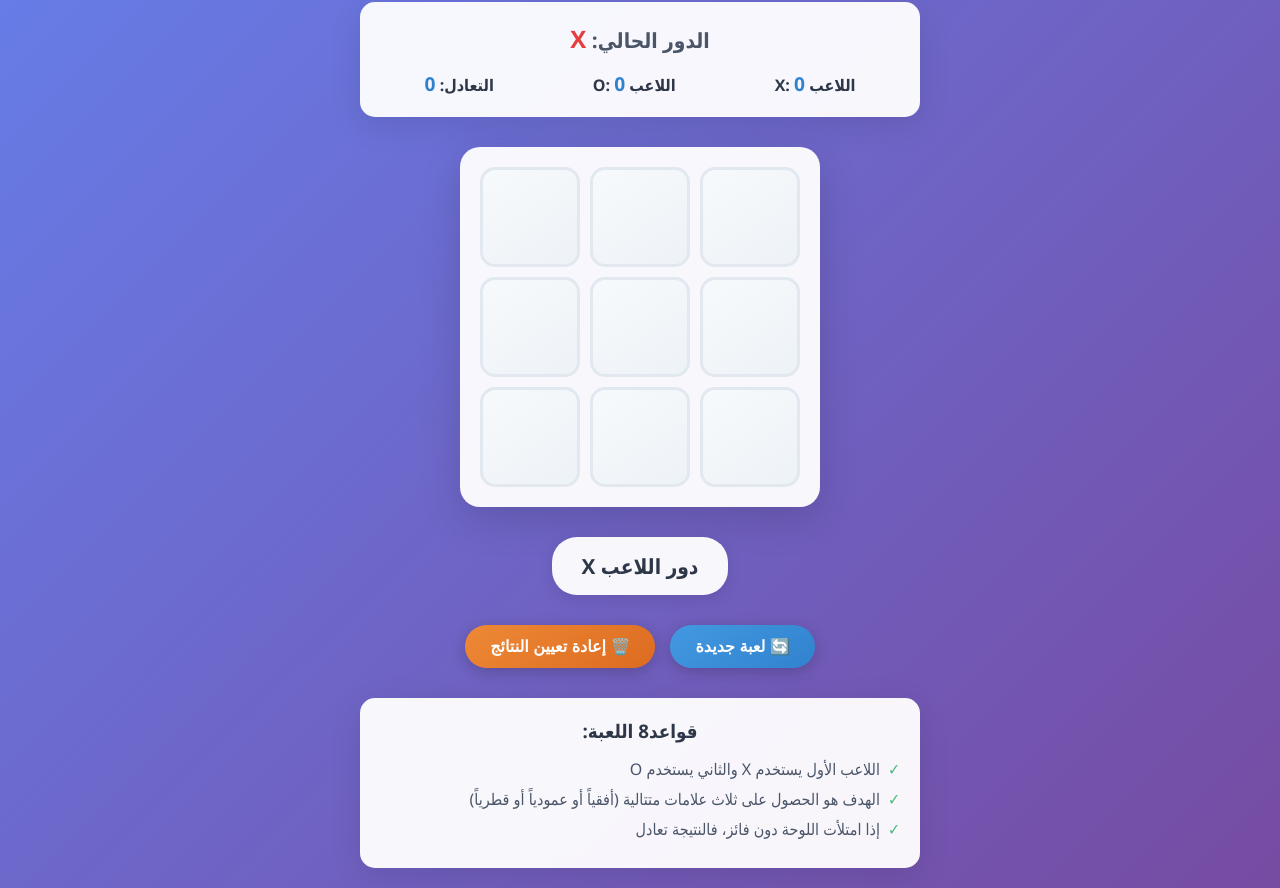
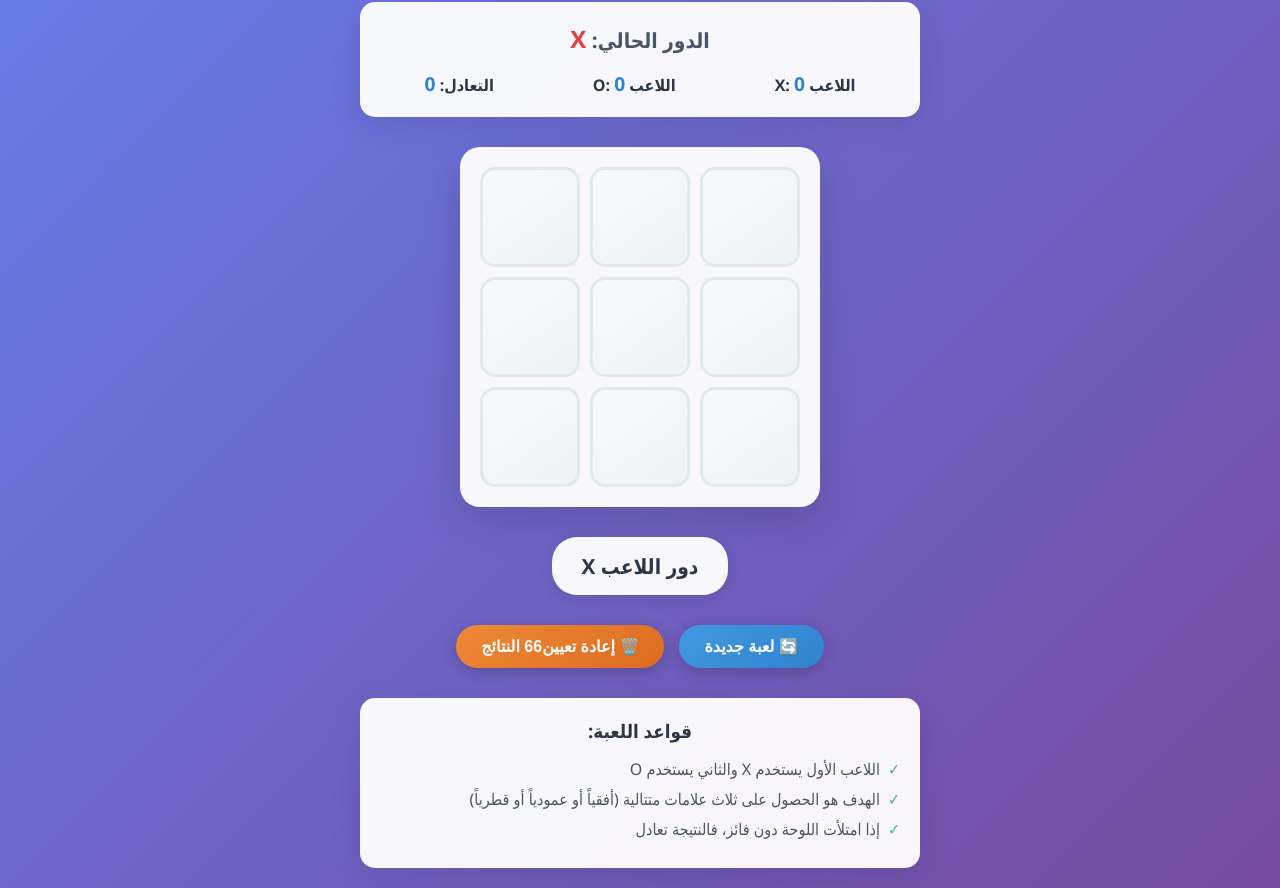
Before and after one commit to ll9x/TTT, a website: page index.html in a window 1280 px wide. Shown: the part 93-981 px from the top of the page. Drawn offline with Linux system fonts and the light colour scheme.

Commit message:
Update index.html

```diff
--- a/index.html
+++ b/index.html
@@ -51,13 +51,13 @@
 
             <div class="controls">
                 <button class="btn btn-primary" id="restart-btn">🔄 لعبة جديدة</button>
-                <button class="btn btn-secondary" id="reset-score-btn">🗑️ إعادة تعيين النتائج</button>
+                <button class="btn btn-secondary" id="reset-score-btn">🗑️ إعادة تعيين66 النتائج</button>
             </div>
         </main>
 
         <footer>
             <div class="game-rules">
-                <h3>قواعد8 اللعبة:</h3>
+                <h3>قواعد اللعبة:</h3>
                 <ul>
                     <li>اللاعب الأول يستخدم X والثاني يستخدم O</li>
                     <li>الهدف هو الحصول على ثلاث علامات متتالية (أفقياً أو عمودياً أو قطرياً)</li>
```
